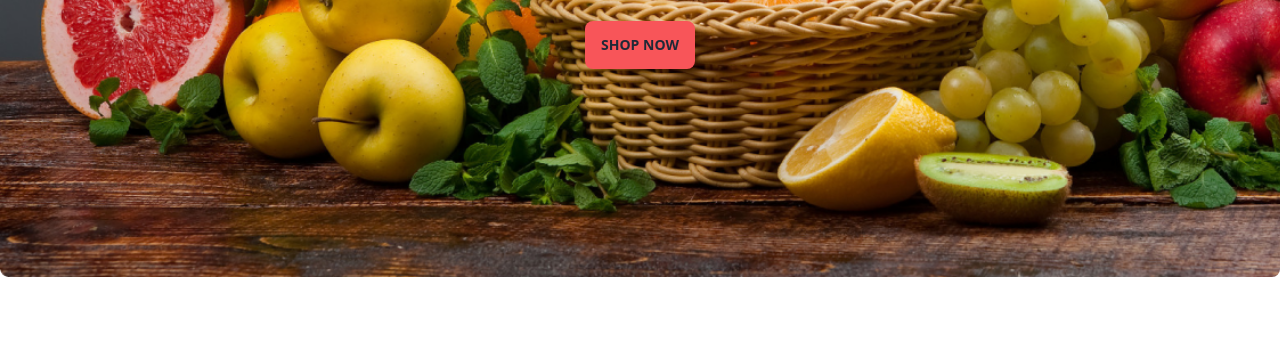
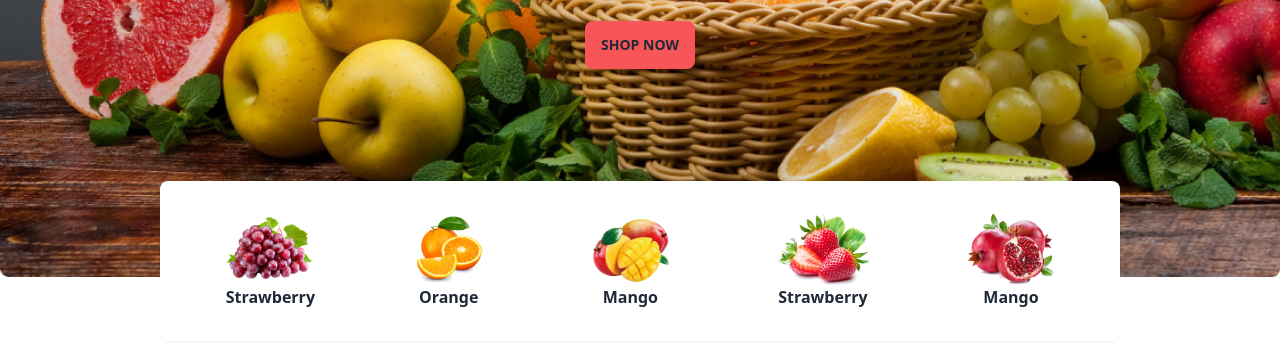
Before and after one commit to shah-rubel/fruit-brust-daisyui, a plain HTML site: page index.html in a window 1280 px wide. Shown: the part 587-932 px from the top of the page. Before the commit the page ends 864 px from the top, so only its background shows below. Drawn offline with nearby package versions, Linux system fonts and the light colour scheme; grey boxes are pictures that could not be loaded.

Commit message:
extra banner done

```diff
--- a/index.html
+++ b/index.html
@@ -117,7 +117,7 @@
       </nav>
 
       <!-- Banner section -->
-      <section class="mt-14">
+      <section class="mt-14  ">
         <div class="carousel w-full">
           <div id="slide1" class="carousel-item relative w-full bg-slide1 bg-no-repeat bg-cover rounded-lg">
             <div class="p-5 md:px-24 md:py-52 text-center w-3/4 mx-auto space-y-6">
@@ -165,6 +165,33 @@
           </div>
         </div>
       </section>
+
+      <!-- Extra segment -->
+      <section class="w-3/4 mx-auto hidden lg:block" >
+        <div class="relative -top-24 rounded-lg shadow-sm p-5 lg:px-16 lg:py-8 bg-white fruits-container text-center flex justify-center gap-24 font-semibold">
+          <div class="fruit">
+            <img src="images/fruit1.png" alt="">
+            <p>Strawberry</p>
+          </div>
+          <div class="fruit">
+            <img src="images/fruit2.png" alt="">
+            <p>Orange</p>
+          </div>
+          <div class="fruit">
+            <img src="images/fruit3.png" alt="">
+            <p>Mango</p>
+          </div>
+          <div class="fruit">
+            <img src="images/fruit4.png" alt="">
+            <p>Strawberry</p>
+          </div>
+          <div class="fruit">
+            <img src="images/fruit5.png" alt="">
+            <p>Mango</p>
+          </div>
+        </div>
+
+      </section>
     </header>
     <main class="container mx-auto"></main>
     <footer></footer>
```
Also changed, not shown: 8 other files.
